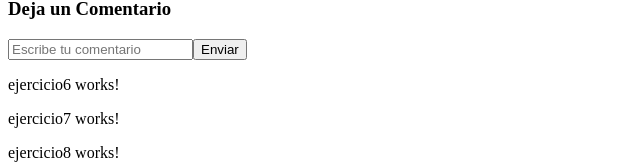
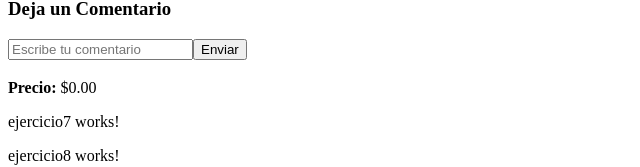
Before and after one commit to mricofer/Ejercicios-Angular, an Angular app: page / in a window 1280 px wide. Shown: the part 305-472 px from the top of the page, without its empty margins (0-640 px from the left). Built offline with nearby package versions, Linux system fonts and the light colour scheme.

Commit message:
✨ Finish ejercicio6 typescript

```diff
--- a/src/app/ejercicio6/ejercicio6.component.html
+++ b/src/app/ejercicio6/ejercicio6.component.html
@@ -1 +1,10 @@
-<p>ejercicio6 works!</p>
+<div class="producto-card">
+  <!-- Nombre del producto -->
+  <h3>{{ nombre }}</h3>
+
+  <!-- Descripción del producto -->
+  <p>{{ descripcion }}</p>
+
+  <!-- Precio del producto -->
+  <p><strong>Precio:</strong> {{ precio | currency:'USD' }}</p>
+</div>
```
Also changed, not shown: src/app/ejercicio6/ejercicio6.component.ts (+10 -3 lines).
